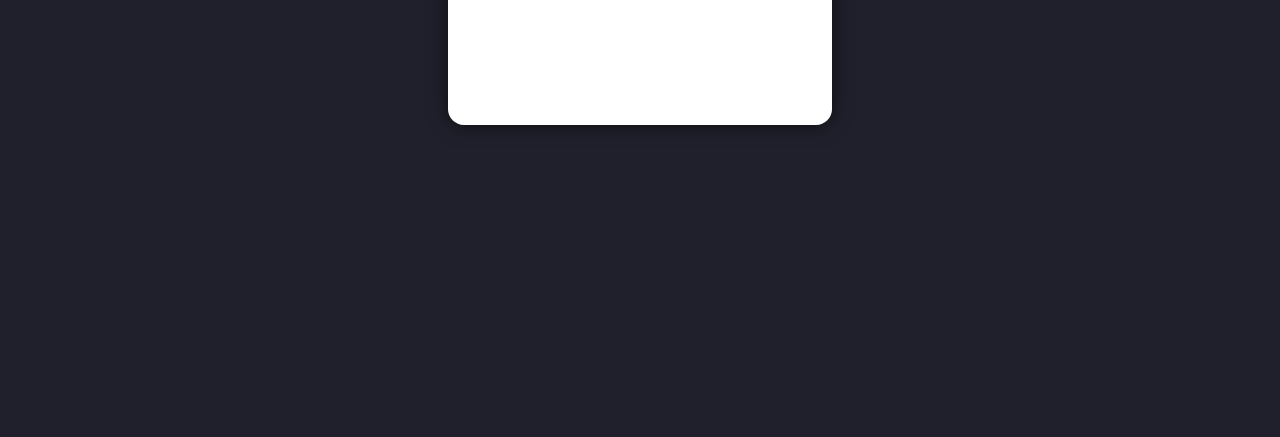
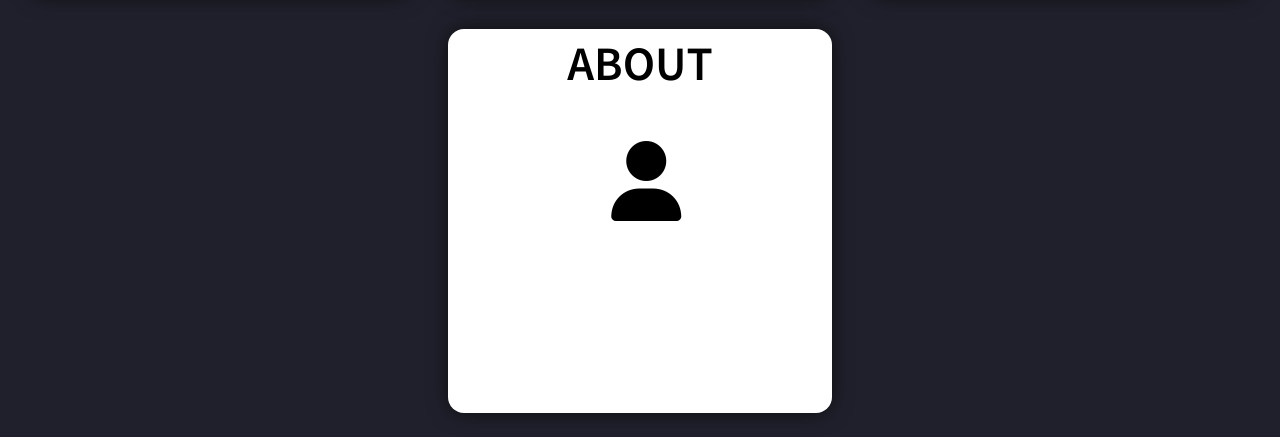
Before and after one commit to twboom/twboom, a plain HTML site: page portfolio/index.html in a window 1280 px wide. Shown: the part 695-1132 px from the top of the page. Before the commit the page ends 844 px from the top, so only its background shows below. Drawn offline with Linux system fonts and the light colour scheme.

Commit message:
Fixed some things kinda

```diff
--- a/portfolio/css/style.css
+++ b/portfolio/css/style.css
@@ -31,17 +31,18 @@ div#cards {
     width: 100%;
     display: flex;
     flex-wrap: wrap;
-    justify-content: space-around;
+    justify-content: space-evenly;
 }
 
 div.card {
     background-color: white;
     width: 30vw;
-    height: 30vh;
+    height: 30vw;
     margin: 16px;
     border: hidden;
     border-radius: 16px;
     filter: drop-shadow(0 0 10px #0e0e0e);
+    position: relative;
 }
 
 div.card:hover {
@@ -55,3 +56,13 @@ p.card-title {
     text-align: center;
     margin-top: 4px;
 }
+
+p.icon-container {
+    width: 85%;
+    text-align: center;
+}
+
+i.fas {
+    font-size: 500%;
+    position: absolute;
+}
--- a/portfolio/index.html
+++ b/portfolio/index.html
@@ -7,6 +7,7 @@
     <title>Thijs Boom</title>
     <link rel="stylesheet" href="css/style.css">
     <link rel="stylesheet" href="css/modal.css">
+    <script src="https://kit.fontawesome.com/d29ea6946e.js" crossorigin="anonymous"></script>
     <script src="js/config.js"></script>
     <script src="js/fetch.js"></script>
     <script src="js/cards.js"></script>
--- a/portfolio/js/cards.js
+++ b/portfolio/js/cards.js
@@ -17,6 +17,14 @@ function createCards() { // Creating cards
         title.innerText = card.name.toUpperCase();
         container.appendChild(title);
 
+        // Adding the icon
+        const iconContainer = document.createElement('p');
+        iconContainer.setAttribute('class', 'icon-container');
+        const icon = document.createElement('i');
+        icon.setAttribute('class', `fas ${card.icon}`);
+        iconContainer.appendChild(icon)
+        container.appendChild(iconContainer)
+
         // Adding event listeners
         container.addEventListener('click', displayModal)
 
--- a/portfolio/js/config.js
+++ b/portfolio/js/config.js
@@ -1,18 +1,19 @@
 const cards = [
     {
         "name": "coding",
-        "modal": {
-
-        }
+        "icon": "fa-code"
     },
     {
-        "name": "music"
+        "name": "music",
+        "icon": "fa-music"
     },
     {
-        "name": "art"
+        "name": "art",
+        "icon": 'fa-camera'
     },
     {
-        "name": "contact"
+        "name": "about",
+        "icon": "fa-user"
     }
 ]
 
@@ -23,7 +24,7 @@ const fetchData = {
             "folder": "assets/html/modals",
             "extension": "html",
             "output": "html",
-            "files": ["coding", "music", "contact", "art"]
+            "files": ["coding", "music", "about", "art"]
         }
     ]
 }
```
Also changed, not shown: portfolio/assets/html/modals/about.html (renamed from portfolio/assets/html/modals/contact.html).
